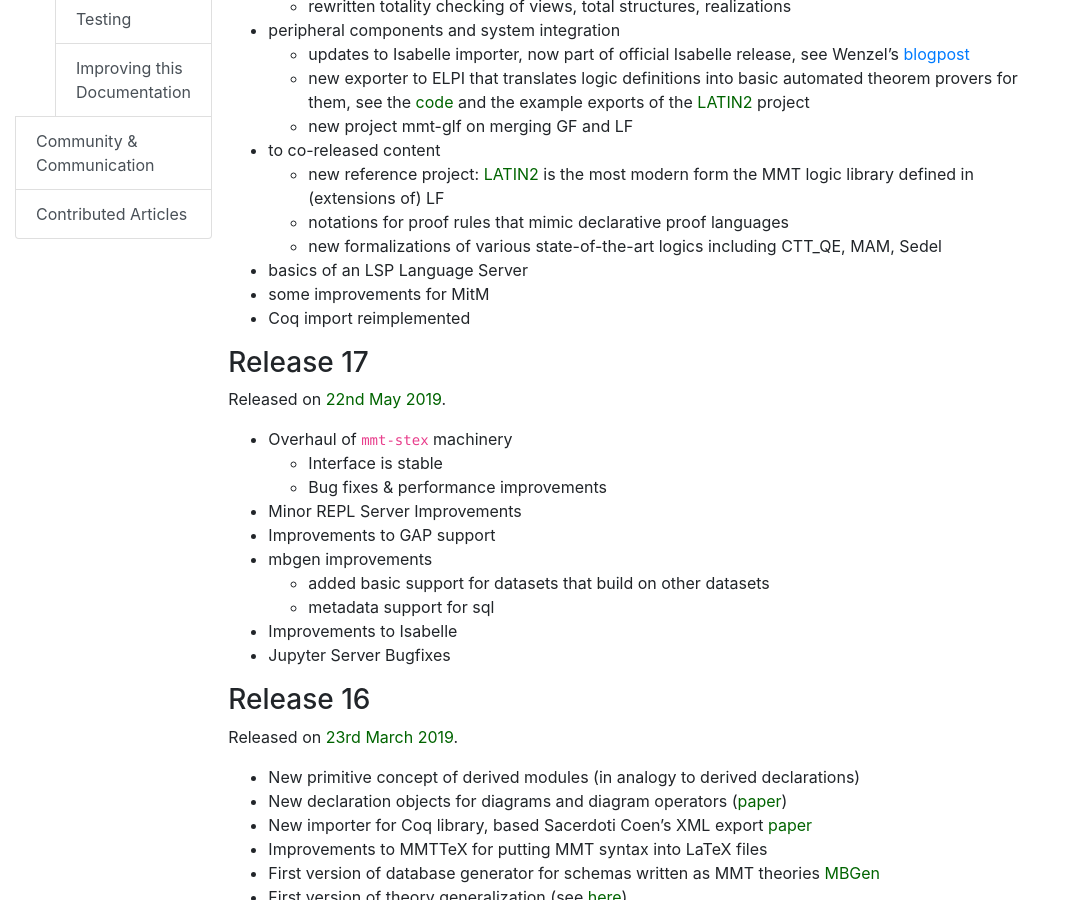
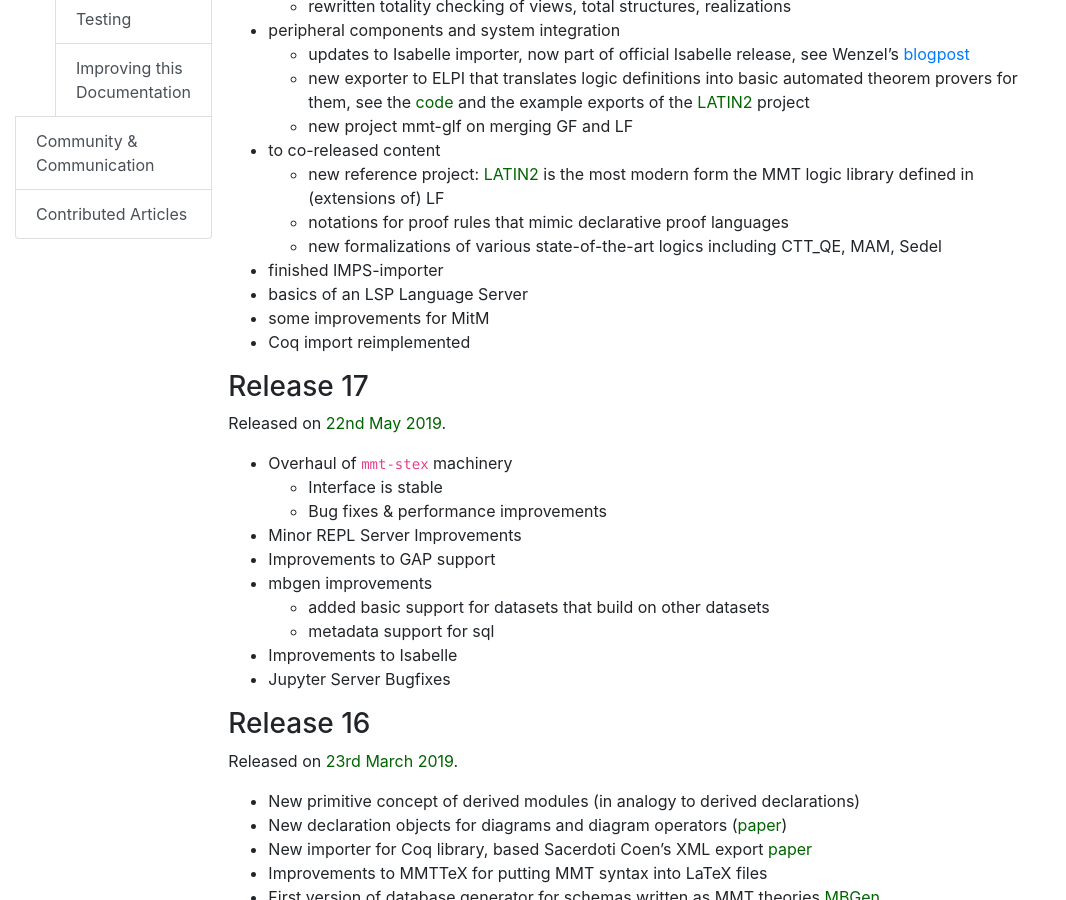
Before and after one commit to UniFormal/uniformal.github.io, a Jekyll site: the page built from doc/development/releases.md, in a window 1280 px wide and 900 px high, scrolled down 775 px. Shown: the whole window, without its empty margins (0-1066 px from the left). Built offline with Jekyll 4.4.1, drawn with Linux system fonts in a browser that asks for light colours.

Commit message:
Update releases.md

```diff
--- a/doc/development/releases.md
+++ b/doc/development/releases.md
@@ -36,6 +36,7 @@
   - new reference project: [LATIN2](https://gl.mathhub.info/MMT/LATIN2/) is the most modern form the MMT logic library defined in (extensions of) LF
   - notations for proof rules that mimic declarative proof languages
   - new formalizations of various state-of-the-art logics including CTT_QE, MAM, Sedel
+- finished IMPS-importer
 - basics of an LSP Language Server
 - some improvements for MitM
 - Coq import reimplemented
```
